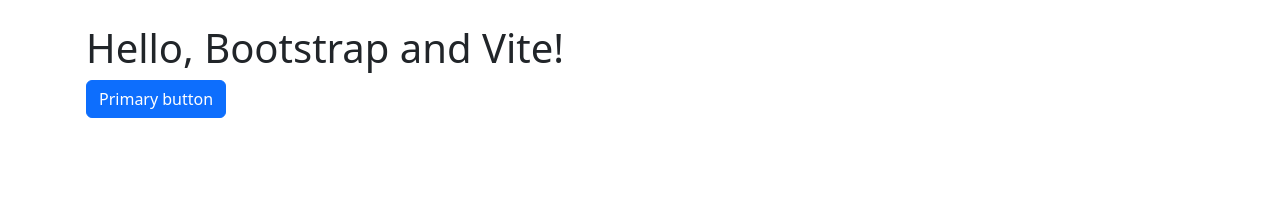
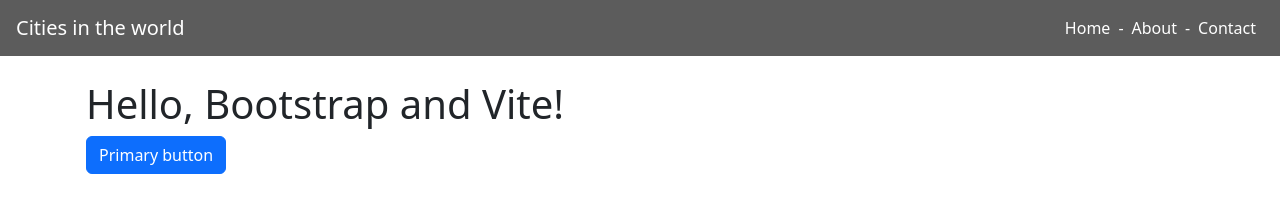
Before and after one commit to MarkWebDeveloper/Bootstrap-Cities-In-The-World, a website built with Vite: page src/index.html in a window 1280 px wide. Built offline with nearby package versions, Linux system fonts and the light colour scheme.

Commit message:
header is visually ready

```diff
--- a/src/index.html
+++ b/src/index.html
@@ -1,15 +1,42 @@
 <!doctype html>
 <html lang="en">
+
 <head>
     <meta charset="utf-8">
     <meta name="viewport" content="width=device-width, initial-scale=1">
     <title>Bootstrap w/ Vite</title>
 </head>
+
 <body>
+
+    <nav class="navbar navbar-expand-lg navbar-light px-3 my-navbar">
+        <a class="navbar-brand my-header-text" href="#">Cities in the world</a>
+        <button class="navbar-toggler" type="button" data-toggle="collapse" data-target="#navbarNav"
+            aria-controls="navbarNav" aria-expanded="false" aria-label="Toggle navigation">
+            <span class="navbar-toggler-icon"></span>
+        </button>
+        <div class="collapse navbar-collapse" id="navbarNav">
+            <ul class="navbar-nav ms-auto">
+                <li class="nav-item active">
+                    <a class="nav-link my-header-text" href="#">Home</a>
+                </li>
+                <p class="my-auto">-</p>
+                <li class="nav-item">
+                    <a class="nav-link my-header-text" href="#">About</a>
+                </li>
+                <p class="my-auto">-</p>
+                <li class="nav-item">
+                    <a class="nav-link my-header-text" href="#">Contact</a>
+                </li>
+            </ul>
+        </div>
+    </nav>
+
     <div class="container py-4 px-3 mx-auto">
         <h1>Hello, Bootstrap and Vite!</h1>
         <button class="btn btn-primary">Primary button</button>
     </div>
     <script type="module" src="./js/main.js"></script>
 </body>
+
 </html>
--- a/src/js/main.js
+++ b/src/js/main.js
@@ -1,2 +1,3 @@
 import '../scss/styles.scss'
+import '../scss/header.scss'
 import * as bootstrap from 'bootstrap'
--- /dev/null
+++ b/src/scss/header.scss
@@ -0,0 +1,8 @@
+.my-navbar {
+    background-color: rgb(92, 92, 92);
+    color: white;
+}
+
+.my-header-text {
+    color: white;
+}
```
Lines whose indentation alone changed are shown as unchanged.
